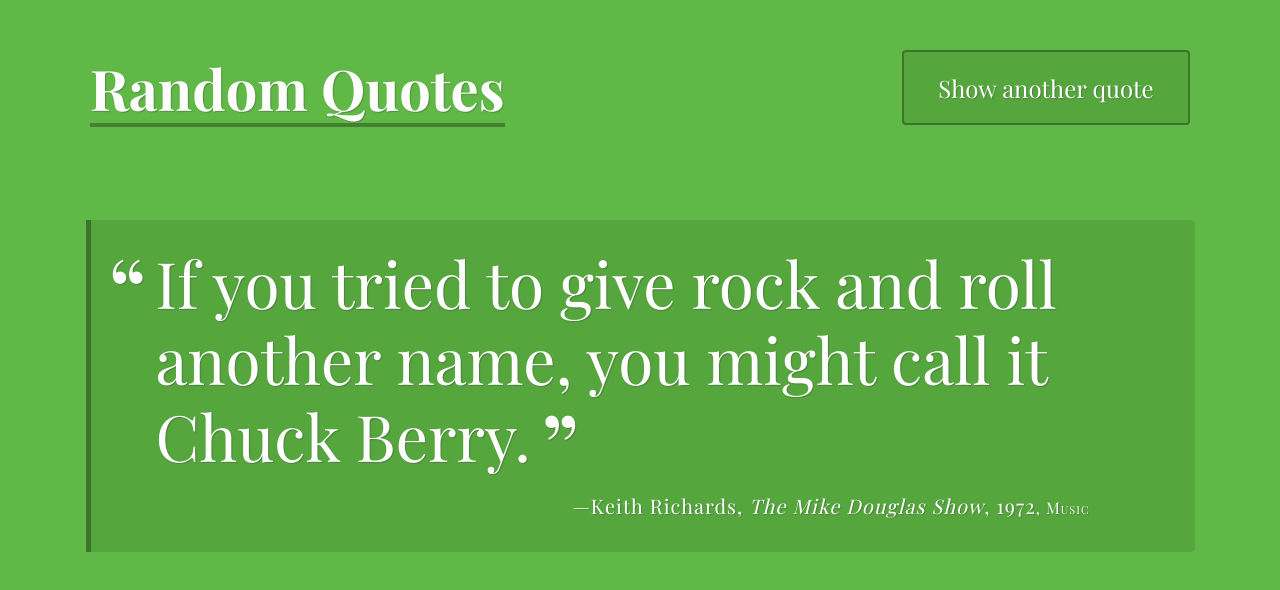
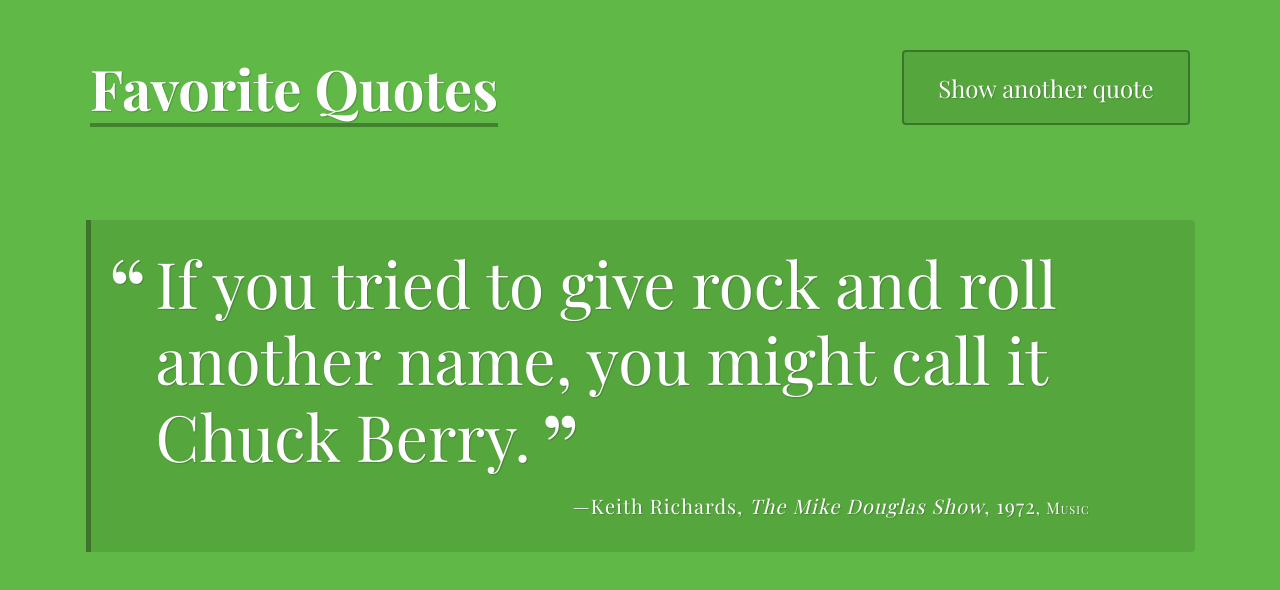
Before and after one commit to joshnussbaum89/Random-Quote-Generator, a plain HTML site: page index.html in a window 1280 px wide. Drawn offline with nearby package versions, Linux system fonts and the light colour scheme; a web font is replaced by a local one.

Commit message:
change title

```diff
--- a/index.html
+++ b/index.html
@@ -1,26 +1,29 @@
 <!DOCTYPE html>
 <html lang="en">
+
 <head>
   <meta charset="UTF-8">
   <meta name="viewport" content="width=device-width, initial-scale=1.0">
-    <title>Random Quotes</title>
+  <title>Favorite Quotes</title>
   <link rel="stylesheet" href="css/normalize.css">
   <link rel="stylesheet" href="css/styles.css">
 </head>
 
 <body>
   <header>
-      <h1>Random Quotes</h1>
+    <h1>Favorite Quotes</h1>
     <button id="load-quote" class="load-quote">Show another quote</button>
   </header>
 
   <div class="container">
     <div id="quote-box" class="quote-box">
-        <p class="quote">Every great developer you know got there by solving problems they were unqualified to solve until they actually did it.</p>
+      <p class="quote">Every great developer you know got there by solving problems they were unqualified to solve until
+        they actually did it.</p>
       <p class="source">Patrick McKenzie<span class="citation">Twitter</span><span class="year">2016</span></p>
     </div>
   </div>
 
   <script src="js/script.js"></script>
 </body>
+
 </html>
```
Lines whose indentation alone changed are shown as unchanged.
